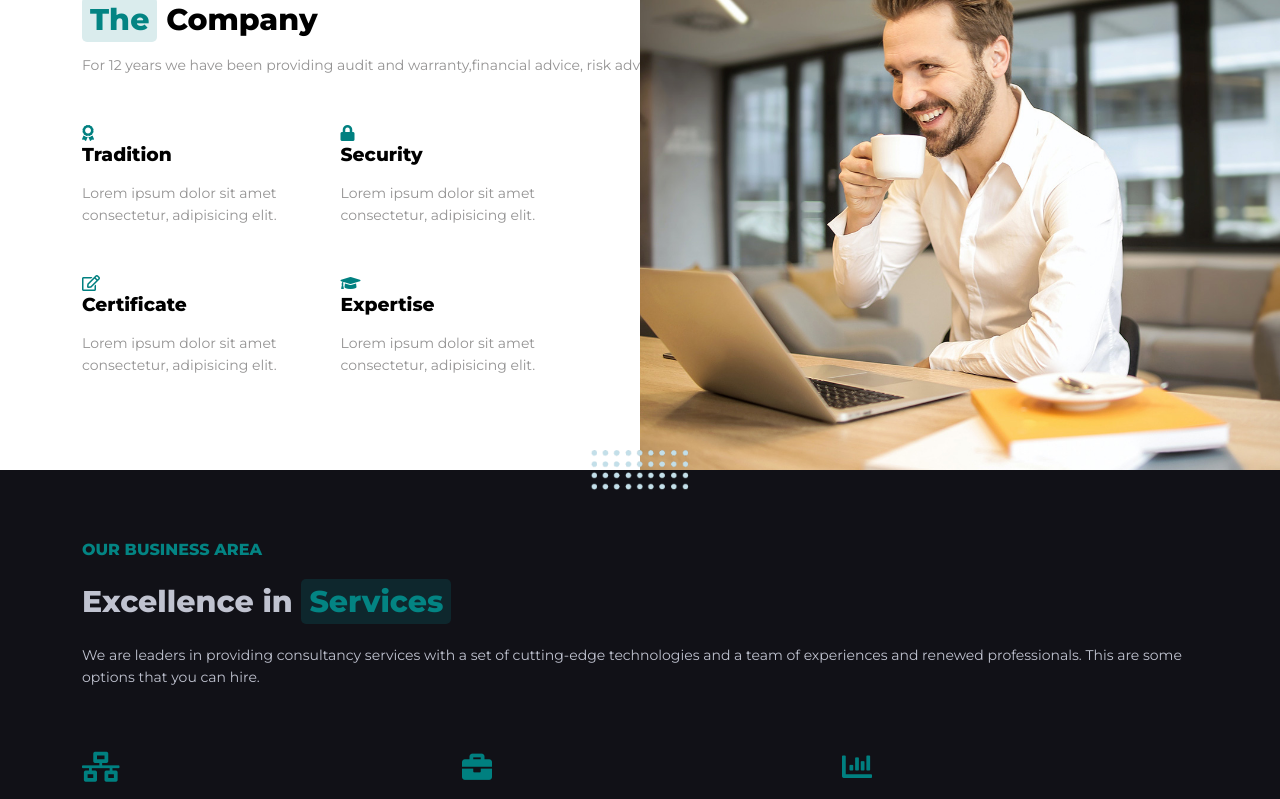
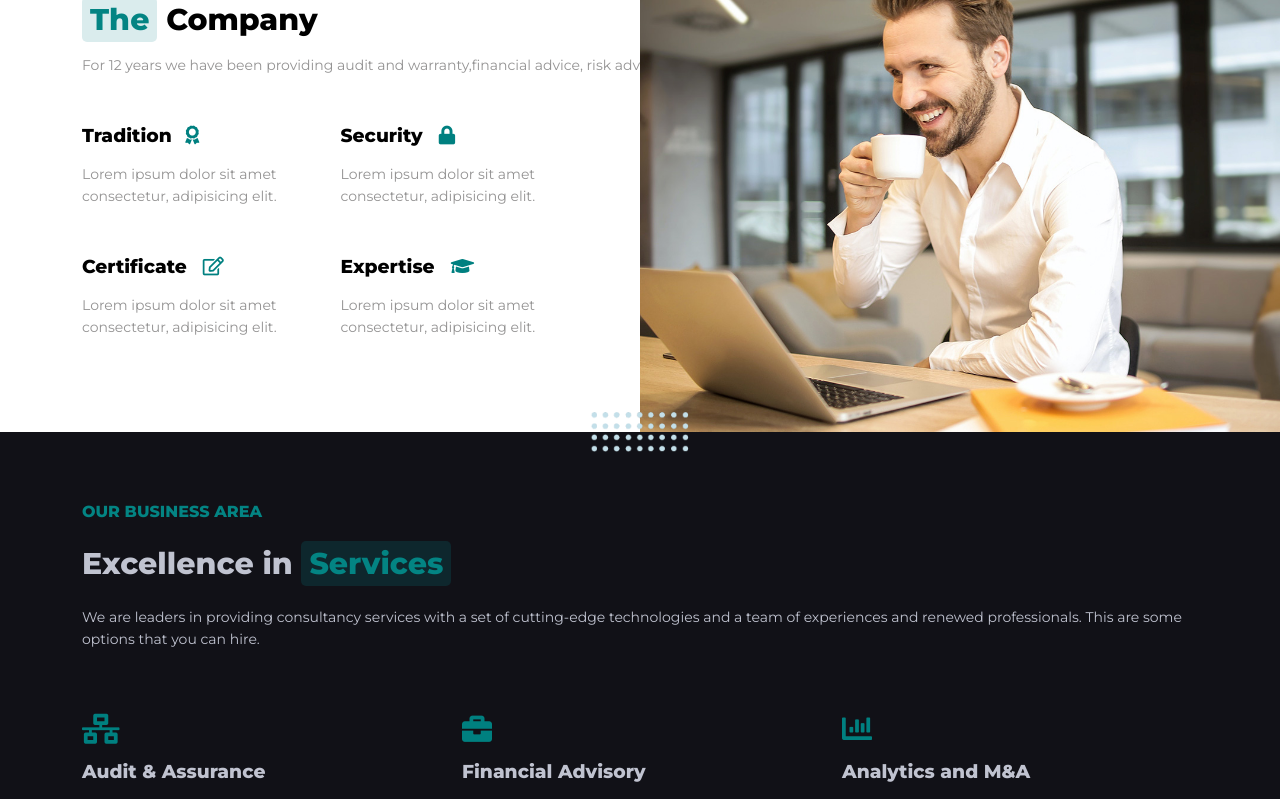
Before and after one commit to duranteelena00/proj-html-vuejs, a Vue app: page / in a window 1280 px wide. Shown: the part 1020-1819 px from the top of the page. Built offline with nearby package versions, Linux system fonts and the light colour scheme.

Commit message:
fixed a layout error

```diff
--- a/src/components/Content.vue
+++ b/src/components/Content.vue
@@ -58,9 +58,7 @@
           </div>
           <div class="row">
             <div class="col d-flex align-items-center">
-              <input type="text" name="" id="" placeholder="Name" /><span
-                ><i class="fas fa-file-download"></i
-              ></span>
+              <input type="text" name="" id="" placeholder="Name" />
             </div>
             <div class="col">
               <input type="text" name="" id="" placeholder="Email" />
@@ -72,7 +70,6 @@
             </div>
             <div class="col d-flex align-items-center">
               <input type="text" placeholder="More Info" />
-              <span><i class="fas fa-angle-down"></i></span>
             </div>
           </div>
           <input type="textarea" placeholder="message" />
@@ -237,12 +234,7 @@
   background: rgb(236, 236, 236);
   margin: 5px 0;
   width: 100%;
-}
-
-#contact-the-company .form i {
-  color: grey;
-  background: rgb(236, 236, 236);
-  padding: 9.65px;
+  position: relative;
 }
 
 #contact-the-company #contacts {
--- a/src/components/Main.vue
+++ b/src/components/Main.vue
@@ -17,15 +17,15 @@
           <div class="row py-4">
             <div class="col">
               <div class="card p-0">
-                <i class="fas fa-award me-2"></i>
-                <h3 class="pb-3">Tradition</h3>
+                <h3 class="pb-3">Tradition <i class="fas fa-award ms-2"></i></h3>
+
                 <p>Lorem ipsum dolor sit amet consectetur, adipisicing elit.</p>
               </div>
             </div>
             <div class="col">
               <div class="card p-0">
-                <i class="fas fa-lock me-2"></i>
-                <h3 class="pb-3">Security</h3>
+                <h3 class="pb-3">Security<i class="fas fa-lock ms-3"></i></h3>
+
                 <p>Lorem ipsum dolor sit amet consectetur, adipisicing elit.</p>
               </div>
             </div>
@@ -33,18 +33,18 @@
           <div class="row py-4">
             <div class="col">
               <div class="card p-0">
-                <i class="far fa-edit me-2"></i>
                 <h3 class="pb-3">
-                  Certificate
+                  Certificate<i class="far fa-edit ms-3"></i>
                 </h3>
+
                 <p>Lorem ipsum dolor sit amet consectetur, adipisicing elit.</p>
               </div>
             </div>
             <div class="col">
               <div class="card p-0">
-                <i class="fas fa-graduation-cap me-2"></i>
+
                 <h3 class="pb-3">
-                  Expertise
+                  Expertise<i class="fas fa-graduation-cap ms-3"></i>
                 </h3>
                 <p>Lorem ipsum dolor sit amet consectetur, adipisicing elit.</p>
               </div>
```
